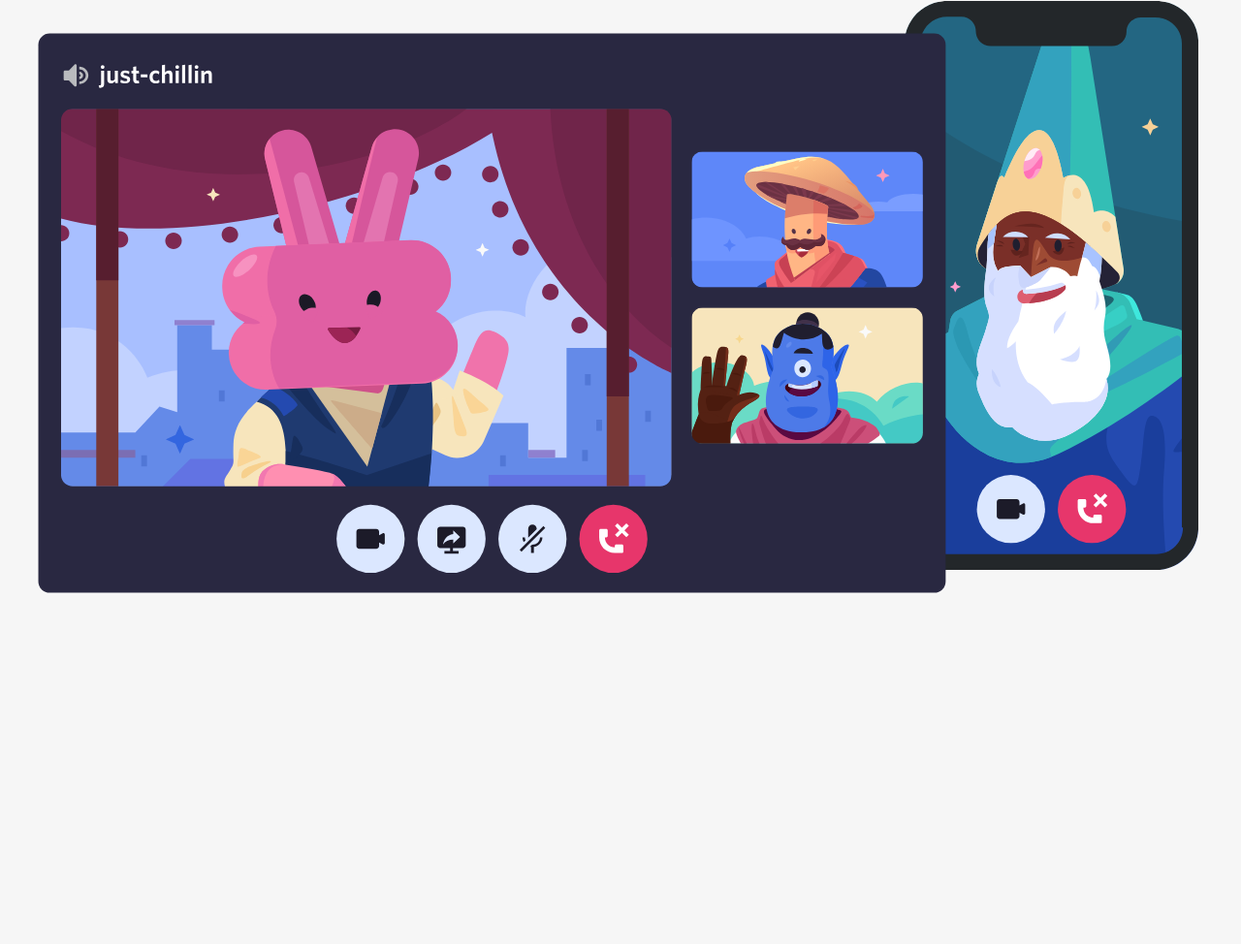
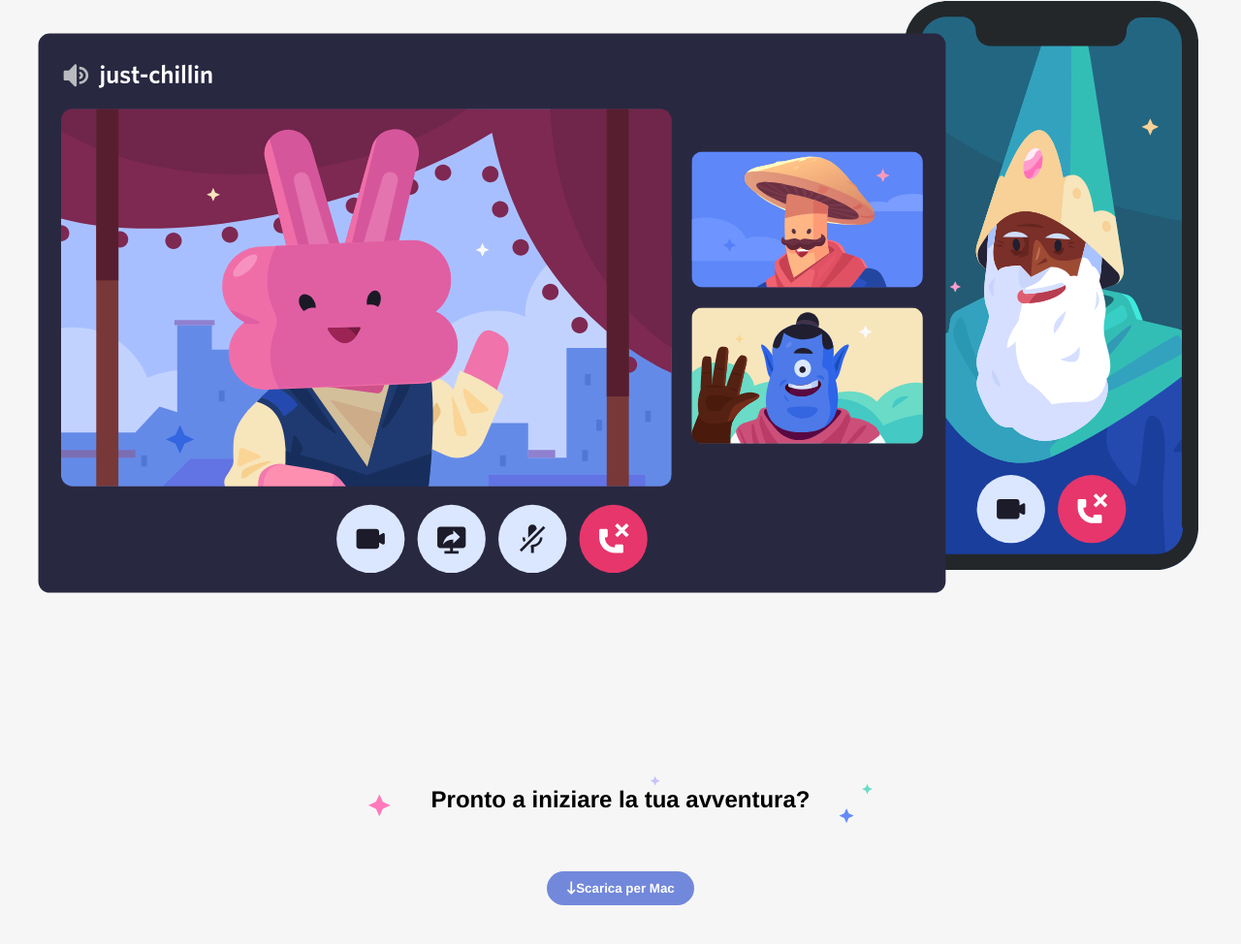
Before and after one commit to Deni0012/htmlcss-discord, a plain HTML site: page index.html in a window 1280 px wide. Shown: the part 2266-3240 px from the top of the page at 97% size. Before the commit the page ends 3027 px from the top, so only its background shows below. Drawn offline with Linux system fonts and the light colour scheme.

```diff
--- a/css/style.css
+++ b/css/style.css
@@ -140,3 +140,36 @@
     justify-content: center;
     font-size: 15px;
 }
+
+.section-action {
+    justify-content: center;
+    text-align: center;
+    padding: 40px;
+}
+
+
+.star {
+    display: flex;
+    align-items: center;
+    justify-content: center;
+    background-image: url(../img/stars.svg);
+    background-size: contain;
+    background-repeat: no-repeat;
+    background-position: center;
+    padding: 10px;
+    color: #000000;
+}
+
+.btn {
+    background-color: #7288da;
+    color: #ffffff;
+    font-weight: bold;
+    border: none;
+    padding: 10px 20px;
+    margin-top: 50px;
+    cursor: pointer;
+    border-radius: 30px;
+    justify-content: center;
+}
+
+/* Footer */
--- a/index.html
+++ b/index.html
@@ -81,11 +81,24 @@
             <img src="img/just-chillin.svg" alt="just-chillin" class="large">
         </section>
 
+        <section class="section-action">
+            <h2 class="star">Pronto a iniziare la tua avventura?</h2>
+            <button class="btn"><i class="fa-solid fa-arrow-down-long"></i>Scarica per Mac</button>
+        </section>
+
     </main>
     <!-- Fine Corpo del file -->
 
     <!-- Contenuto finale del file -->
-    <footer></footer>
+    <footer>
+        <div class="footer-container">
+            <div class="footer-top">
+                <div class="footer-logo"></div>
+
+            </div>
+
+        </div>
+    </footer>
     <!-- Fine Contenuto finale del file -->
 
 
```
